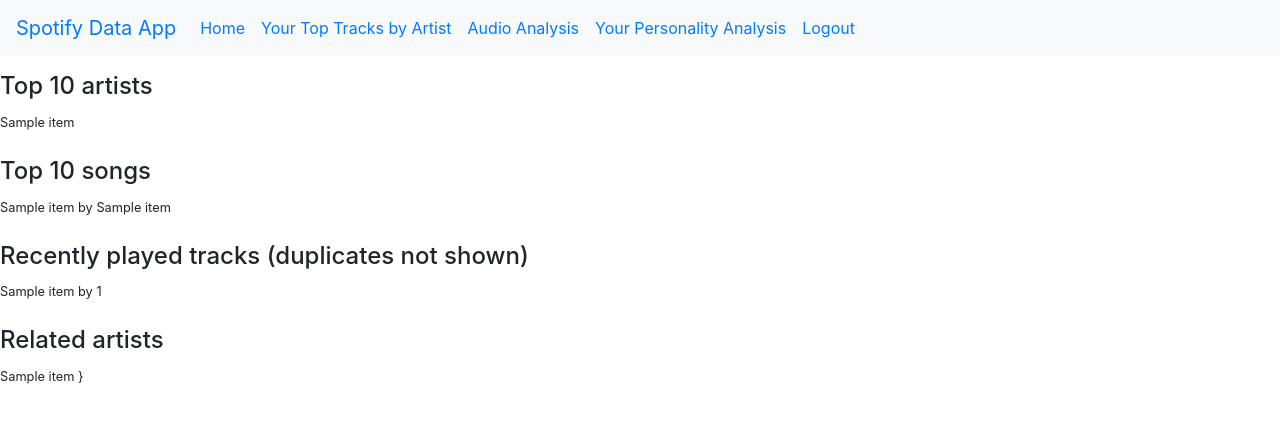
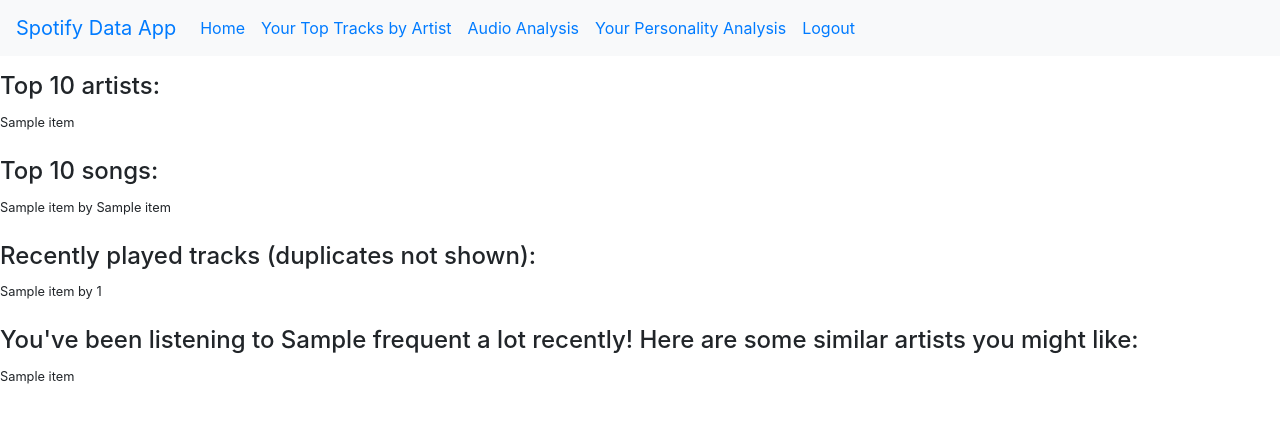
Before and after one commit to nikumar1013/my-spotify-data, a Flask app: template templates/index.html in a window 1280 px wide. Shown: the top 423 px of the page. Run offline with Flask 2, Linux system fonts and the light colour scheme; the template is opened without the code that fills it: most values are stand-ins (such as "Sample title", 1, 10 or a date in 2020); some libraries are stand-ins or nearby versions.

Commit message:
Finished homepage

```diff
--- a/extract.py
+++ b/extract.py
@@ -56,9 +56,9 @@
 # Returns a list of an artist's related artists
 def related_artists(data):
     result = []
-    print(data)
-    # for artist in data['artists']:
-    #     result.append(artist['name'])
+    for artist in data['artists']:
+        result.append(artist['name'])
+        print(artist['name'])
     return result
 
 # Returns a dictionary with the top 50 tracks grouped by artist
--- a/main.py
+++ b/main.py
@@ -96,13 +96,20 @@
 def get_related_artists(auth_header, artist_id):
     if artist_id is None:
         return None
-    endpoint = "{}/artists{}/related-artists".format(base_url, artist_id)
+    endpoint = "{}/artists/{}/related-artists".format(base_url, artist_id)
     response = requests.get(endpoint, headers=auth_header)
     data = json.loads(response.text)
-    print(endpoint)
-
     related_artists = extract.related_artists(data)
     return related_artists
+
+
+def get_frequent_artist(auth_header, artist_id):
+    if artist_id is None:
+        return None
+    endpoint = "{}/artists/{}".format(base_url, artist_id)
+    response = requests.get(endpoint, headers=auth_header)
+    artist_name = json.loads(response.text)['name']
+    return artist_name
 
 
 # Initial route for user authentication with Spotify
@@ -117,28 +124,29 @@
 # Homepage of application
 @app.route("/home")
 def display_top_data():
-    # Checks whether or not we have an access token or not
+    # Obtain an access token either by generating a new one or retrieving from storage
     f = open("token.txt", "r")
-
-    # If there is no token, generate one
     if os.stat("token.txt").st_size == 0:
         access_token = generate_access_token()
-
-    # If there is a token, simply read it
     else:
         access_token = f.readline()
 
-    # Use the token to get the necessary authorization header
+    # Use the token to get the necessary authorization header and access data
     auth_header = {"Authorization": "Bearer {}".format(access_token)}
-
-    # Retrieve the top artist data and top tracks data
     top_artist_data = get_top_artist_data(auth_header, 'long_term', '10', 'name')
     top_tracks_data = get_top_tracks_data(auth_header, 'long_term', '10', 'name')
     recent_tracks_data = get_recent_tracks_data(auth_header, '10')
-    related_artists = get_related_artists(auth_header, recent_tracks_data[1])
 
-    # Render HTML with the desired data
-    return render_template("index.html", artists=top_artist_data, tracks=top_tracks_data, recent=recent_tracks_data[0], related=related_artists)
+    # Render the HTML template accordingly based on wheter or not a "frequent artist" can be identified
+    if recent_tracks_data[1] is None:
+        return render_template("index.html", artists=top_artist_data, tracks=top_tracks_data,
+                                recent=recent_tracks_data[0], related=related_artists)
+    else:
+        related_artists = get_related_artists(auth_header, recent_tracks_data[1])
+        frequent_artist = get_frequent_artist(auth_header, recent_tracks_data[1])
+        return render_template("index.html", artists=top_artist_data, tracks=top_tracks_data,
+                                recent=recent_tracks_data[0], related=related_artists,
+                                frequent=frequent_artist)
 
 
 # Page for viewing top tracks grouped by artist
@@ -148,7 +156,7 @@
     f = open("token.txt", "r")
     access_token = f.readline()
 
-    # Use the token to get the necessary authorization header
+    # Use the token to get the necessary authorization header and access data
     auth_header = {"Authorization": "Bearer {}".format(access_token)}
     top_tracks_by_artist_data = get_top_tracks_by_artist(auth_header)
 
--- a/templates/index.html
+++ b/templates/index.html
@@ -42,30 +42,30 @@
 
 	<!-- Printing data to screen (testing) -->
 	<header>
-		<h4>Top 10 artists</h4>
+		<h4>Top 10 artists:</h4>
 		{% for item in artists %}
 		<small> {{ item }} <br> </small>
 		{% endfor %}
 	</header>
 	<br>
 	<header>
-		<h4>Top 10 songs</h4>
+		<h4>Top 10 songs:</h4>
 		{% for item in tracks %}
 		<small> {{ item }} by {{tracks[item]}}<br> </small>
 		{% endfor %}
 	</header>
 	<br>
 	<header>
-		<h4>Recently played tracks (duplicates not shown)</h4>
+		<h4>Recently played tracks (duplicates not shown):</h4>
 		{% for item in recent %}
 		<small> {{ item }} by {{recent[item][0]}}<br> </small>
 		{% endfor %}
 	</header>
 	<br>
 	<header>
-		<h4>Related artists</h4>
+		<h4>You've been listening to {{frequent}} a lot recently! Here are some similar artists you might like:</h4>
 		{% for item in related %}
-		<small> {{ item }} }<br> </small>
+		<small> {{ item }}<br> </small>
 		{% endfor %}
 	</header>
 
--- a/token.txt
+++ b/token.txt
@@ -1 +1 @@
-BQDMhAeL9lt8E3mF8y7ZQF-ODGHQ_gxye1vhD8jqvpMZ2BZkMjD7Lr6VA8UNP7dxWnrgQCKxUiFDgr0wzJUWtXnv_o-lz0fvi7_3eGOWT8xAqRtQ03dIBHbps3wai1sz2tQ3bDS-ZpjiQb4lUkYvCj1t4qGqhA
+BQBdeMxly8LMLk6LrEfmSDf09A850SNsGzdjaYUp_nS3p0xOaNqNkDX_ZZWBOJeE1ritH4Ql2qhKeJ-YDxU8gp6BcTDcdV2SHHMve0M2qKwZNmH_j6NysJC64ARcCGf38pT6oUk0-vKQcvmYxOsiXUfep78nzQ
```
